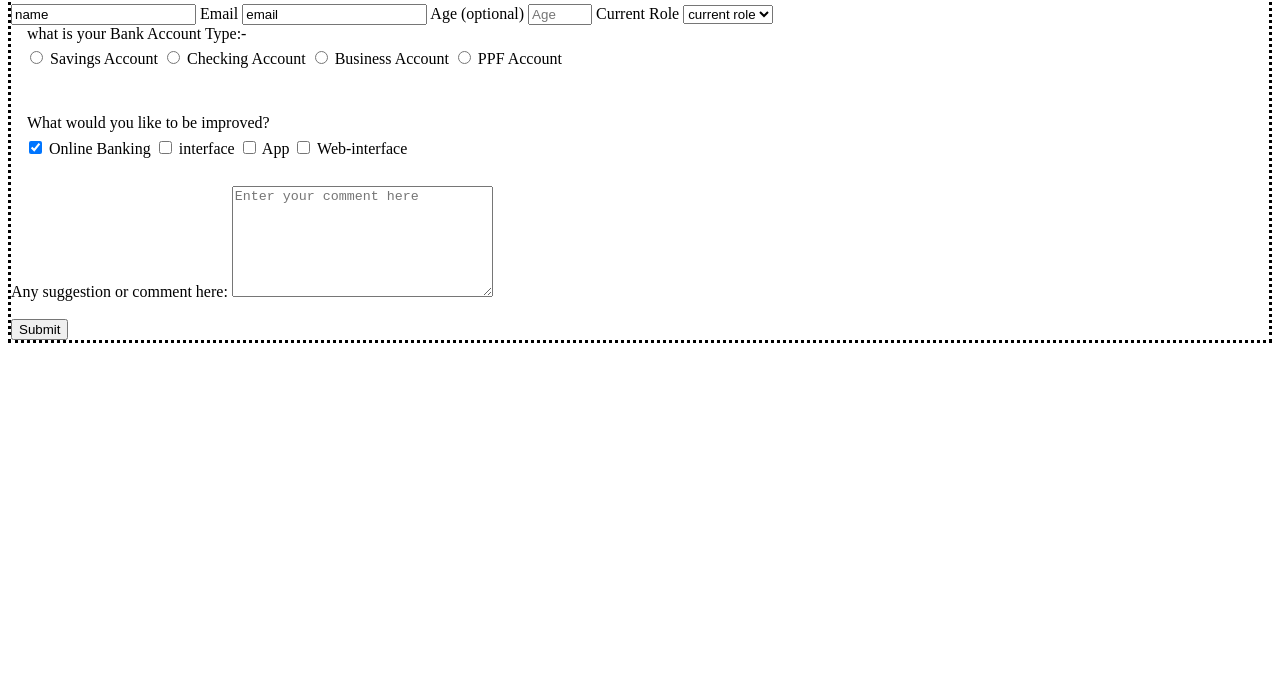
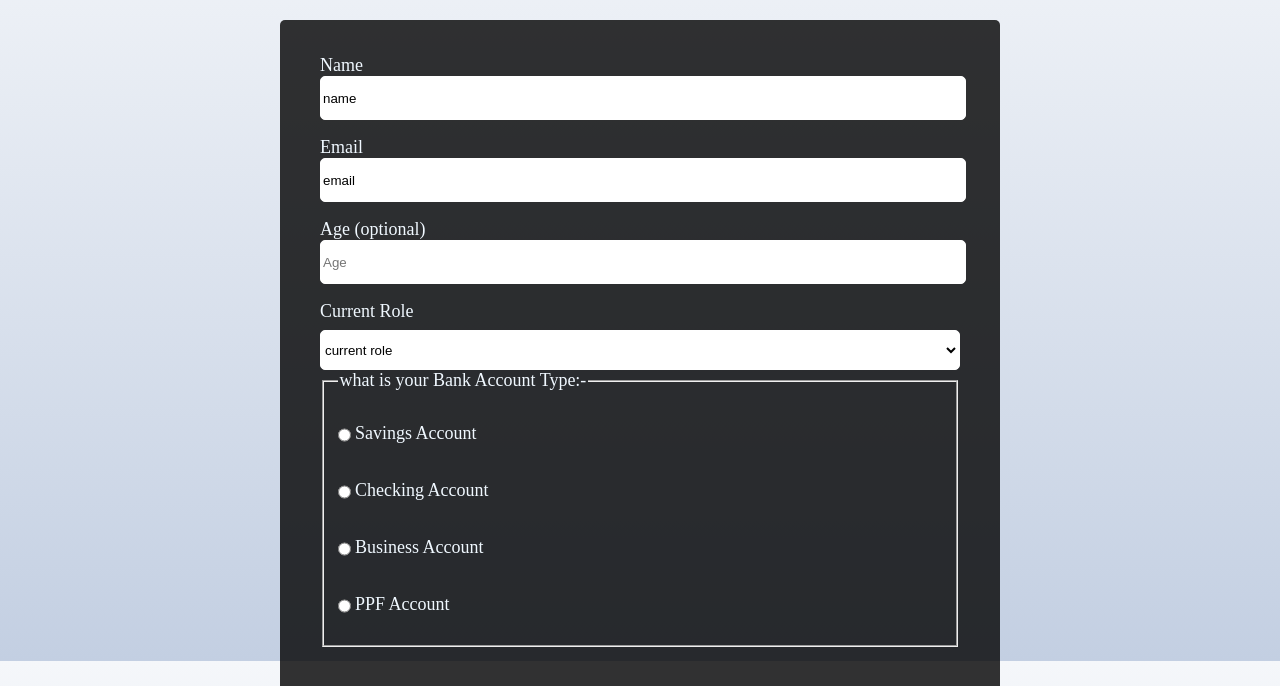
Before and after one commit to husselkar/1st-pj, a plain HTML site: page 1stpj/index.html in a window 1280 px wide. Shown: the part 139-825 px from the top of the page. Before the commit the page ends 800 px from the top, so only its background shows below. Drawn offline with Linux system fonts and the light colour scheme.

Commit message:
Update styles.css

```diff
--- a/1stpj/styles.css
+++ b/1stpj/styles.css
@@ -1,13 +1,81 @@
+
 fieldset{
-  border:none;
+  border: n;
 }
 body{
-  align-content: center;
-padding: center;
-border: 1px;
+  background: linear-gradient(180deg, #f5f7fa 0%, #c3cfe2 100%);
+  background-repeat: no-repeat;
+  background-attachment:fixed ;
+margin:0 0 2px 0;
+width:100%;
+height: 100vh;
+color: aliceblue;
+align-items: center;
+font-size: 18px;
+font-family:'Times New Roman', Times, serif;
 }
 .container{
-  text-align: left;
-  border-style: dotted;
+
+  border:none;
+margin: 0 auto;
+padding: 1rem;
 
 }
+#survey-form{
+  border: 1px;
+  border-radius: 5px;
+  width:50vw;
+  margin: 2rem auto;
+ min-width:300px;
+ max-width: 5000px;
+padding-bottom: 2em;
+padding-top: 1em;
+background-color:rgba(0,0,0,0.8) ;
+
+
+}
+h1,p{
+ text-align: center;
+
+  color: black;
+}
+
+input,textarea,select,option{
+  background-color: white;
+  border: none;
+  width: 100%;
+  margin:0px ;
+  border-radius: 5px;
+  min-height: 3em;
+  border:1px solid white;
+
+
+}
+
+form{
+  padding: 2.5rem;
+
+}
+label{
+  display: block;
+  margin:0.5rem 0;
+  padding-top: 0.5em;
+
+}
+.intp{
+  width: unset;
+  vertical-align: middle;
+
+}
+input[type="Submit"] {
+  display: block;
+  width: 50%;
+  margin: 1em auto;
+
+  background-color: #c3cfe2;
+  border-color: white;
+  min-width: 300px;
+}
+.int-classarea{
+  color:black;
+}
```
